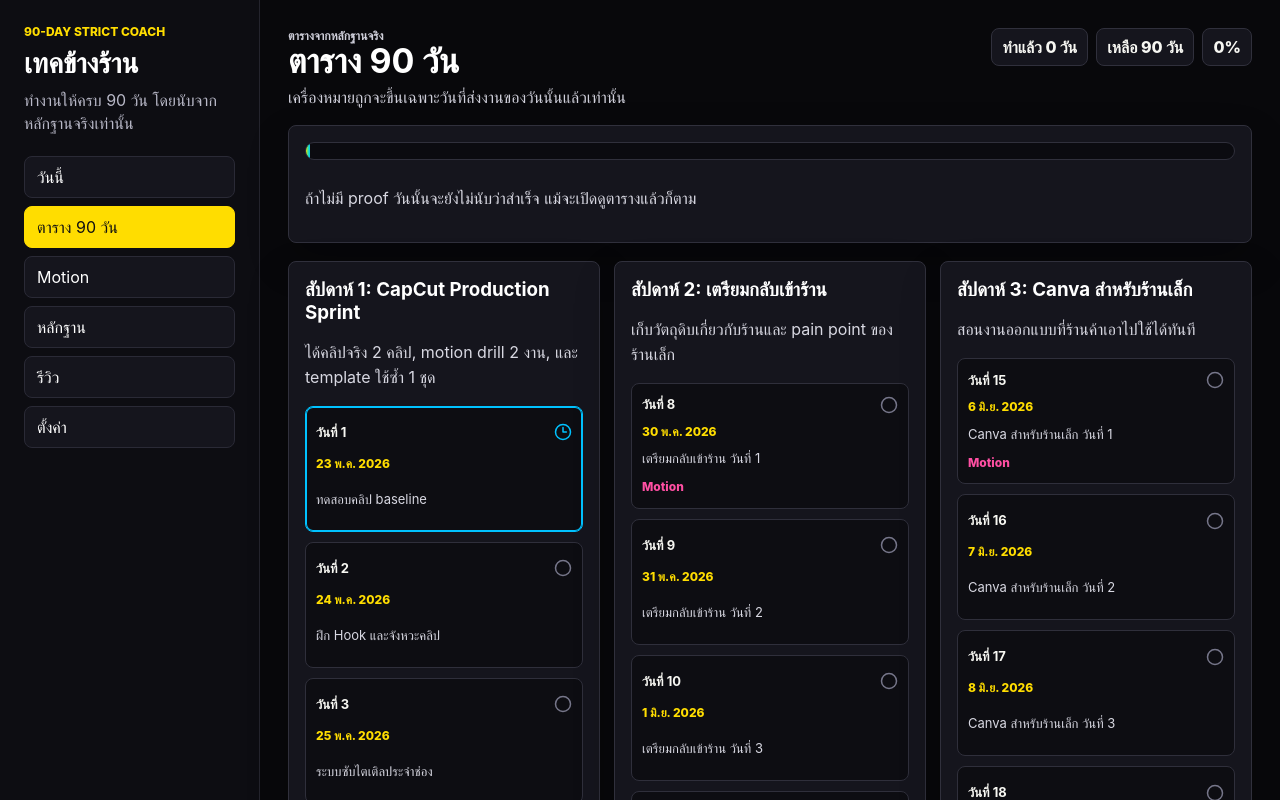
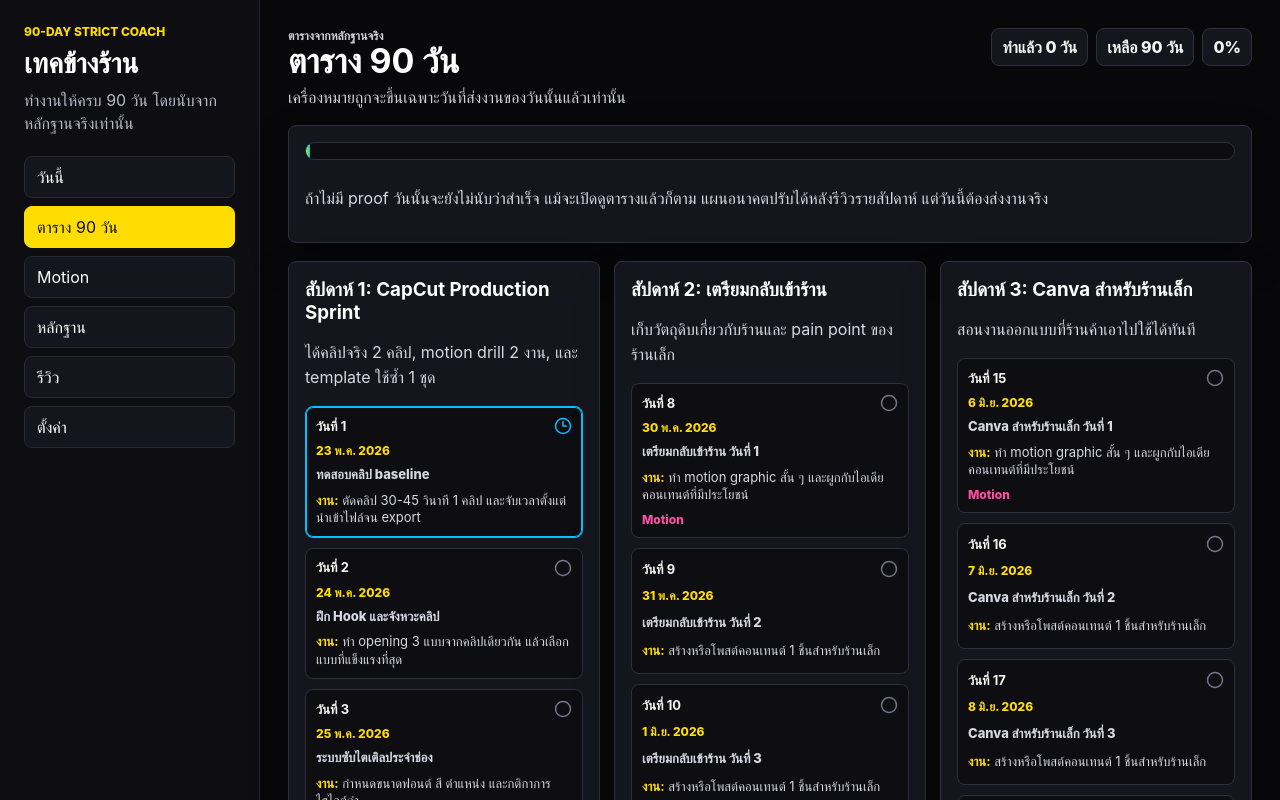
Before and after one commit to suchadakha10/Chakkange90, a React (Vite) app: page / in a window 1280 px wide. Both pictures are taken after a click on the button "ตาราง 90 วัน". Shown: the top 800 px of the page. Built offline with nearby package versions, Linux system fonts and the light colour scheme.

Commit message:
feat: show daily work details in plan

```diff
--- a/src/components/PlanView.tsx
+++ b/src/components/PlanView.tsx
@@ -44,7 +44,7 @@
         <div className="progress-track" aria-label={`ความคืบหน้า ${percent}%`}>
           <div className="progress-fill" style={{ width: `${percent}%` }} />
         </div>
-        <p className="muted">ถ้าไม่มี proof วันนั้นจะยังไม่นับว่าสำเร็จ แม้จะเปิดดูตารางแล้วก็ตาม</p>
+        <p className="muted">ถ้าไม่มี proof วันนั้นจะยังไม่นับว่าสำเร็จ แม้จะเปิดดูตารางแล้วก็ตาม แผนอนาคตปรับได้หลังรีวิวรายสัปดาห์ แต่วันนี้ต้องส่งงานจริง</p>
       </section>
 
       <div className="week-grid">
@@ -67,7 +67,10 @@
                     {doneDays.has(day.day) ? <CheckCircle2 size={18} /> : day.day === currentDay ? <Clock3 size={18} /> : <Circle size={18} />}
                   </div>
                   <small>{formatChallengeDate(startDate, day.day)}</small>
-                  <span>{day.title}</span>
+                  <span className="day-title">{day.title}</span>
+                  <span className="day-work">
+                    <strong>งาน:</strong> {day.full}
+                  </span>
                   {day.requiresMotion && <em>Motion</em>}
                 </div>
               ))}
--- a/src/styles.css
+++ b/src/styles.css
@@ -432,10 +432,26 @@
   color: #00c2ff;
 }
 
-.day-cell span {
+.day-title,
+.day-work {
   color: #d8d8e2;
   font-size: 13px;
   line-height: 1.35;
+}
+
+.day-title {
+  font-weight: 800;
+}
+
+.day-work {
+  display: -webkit-box;
+  overflow: hidden;
+  -webkit-box-orient: vertical;
+  -webkit-line-clamp: 2;
+}
+
+.day-work strong {
+  color: #ffdd00;
 }
 
 .day-cell small {
```
Also changed, not shown: 1 other file (tests, documents, lock files or other folders).
